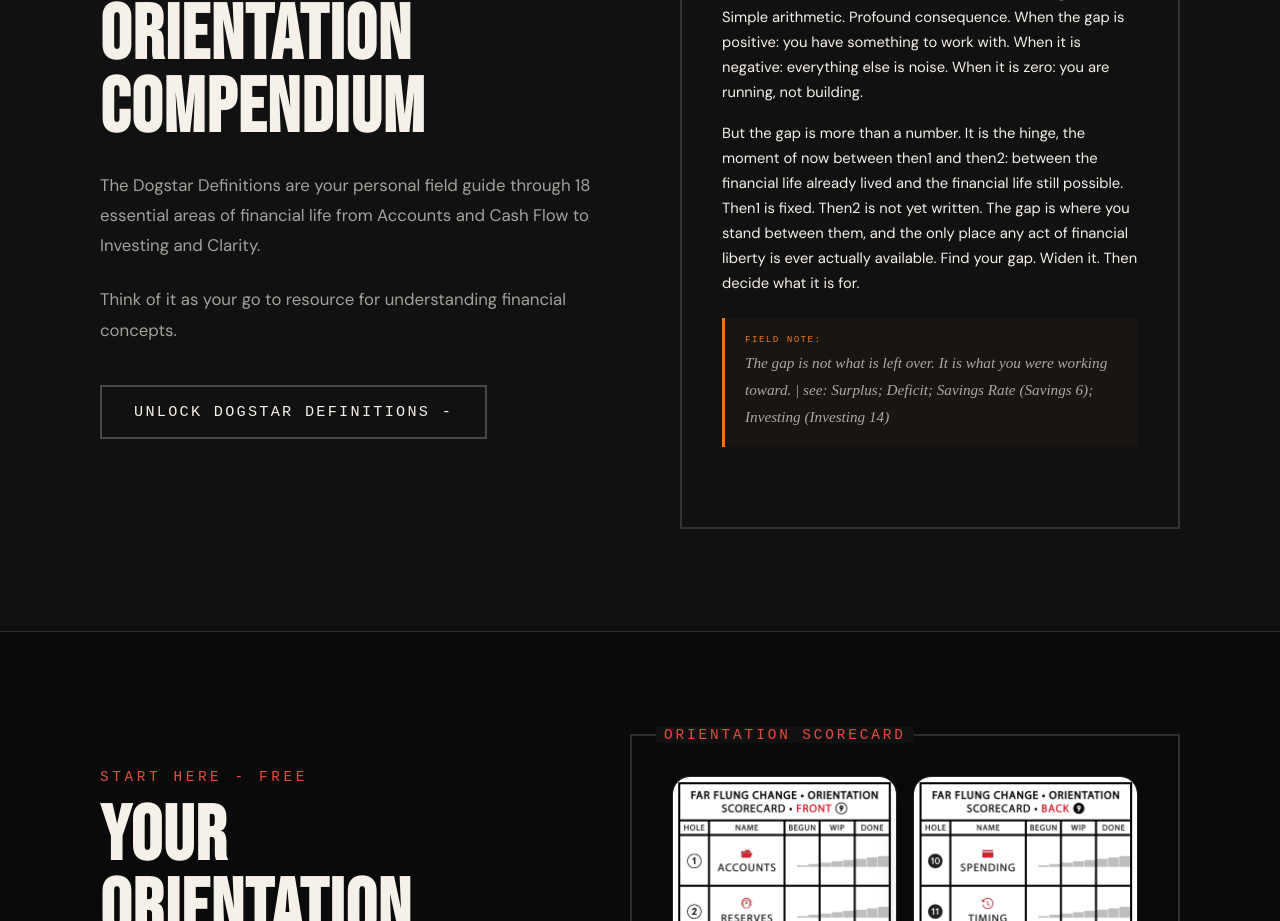
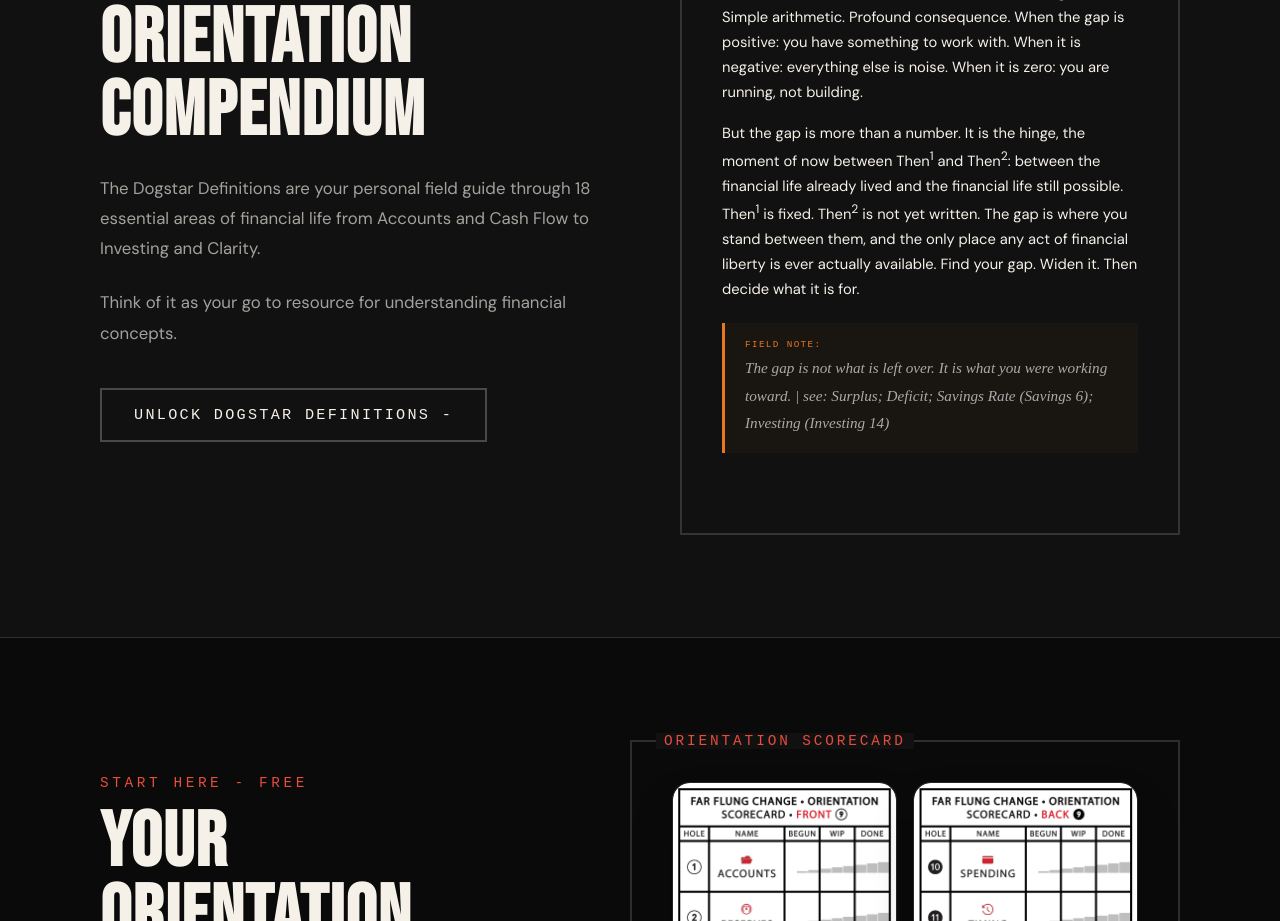
Before and after one commit to jvgiv/ffcpreview, a Next.js app: page / in a window 1280 px wide. Shown: the part 6420-7341 px from the top of the page. Built offline with nearby package versions, Linux system fonts and the light colour scheme; no server answers.

Commit message:
updates to dictionary

```diff
--- a/src/app/components/home/HomePageDefs.js
+++ b/src/app/components/home/HomePageDefs.js
@@ -60,9 +60,9 @@ export default function HomePageDefs() {
                   </p>
                   <p>
                     But the gap is more than a number. It is the hinge, the
-                    moment of now between then1 and then2: between the
+                    moment of now between Then<sup>1</sup> and Then<sup>2</sup>: between the
                     financial life already lived and the financial life still
-                    possible. Then1 is fixed. Then2 is not yet written. The gap
+                    possible. Then<sup>1</sup> is fixed. Then<sup>2</sup> is not yet written. The gap
                     is where you stand between them, and the only place any act
                     of financial liberty is ever actually available. Find your
                     gap. Widen it. Then decide what it is for.
```
